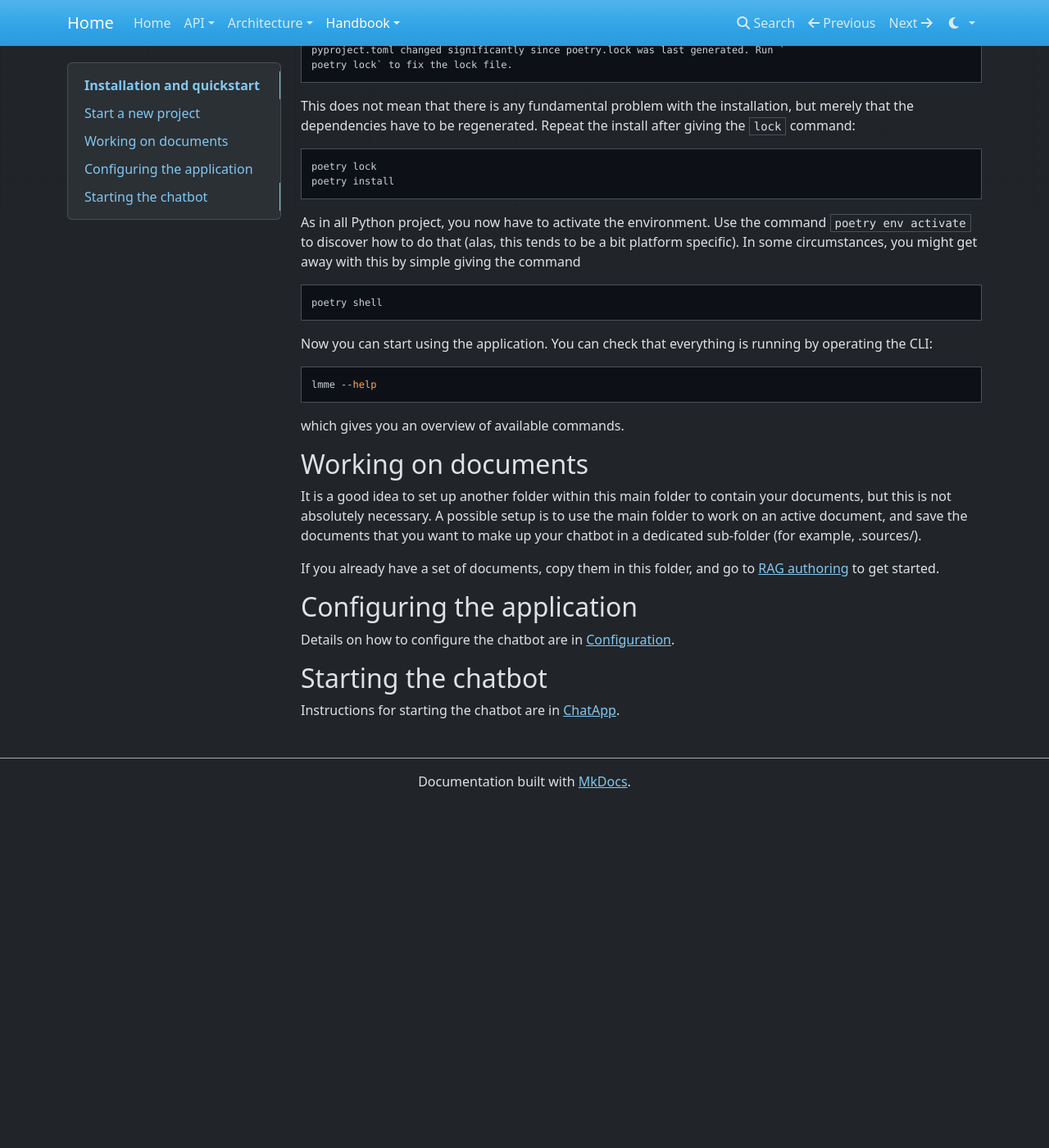
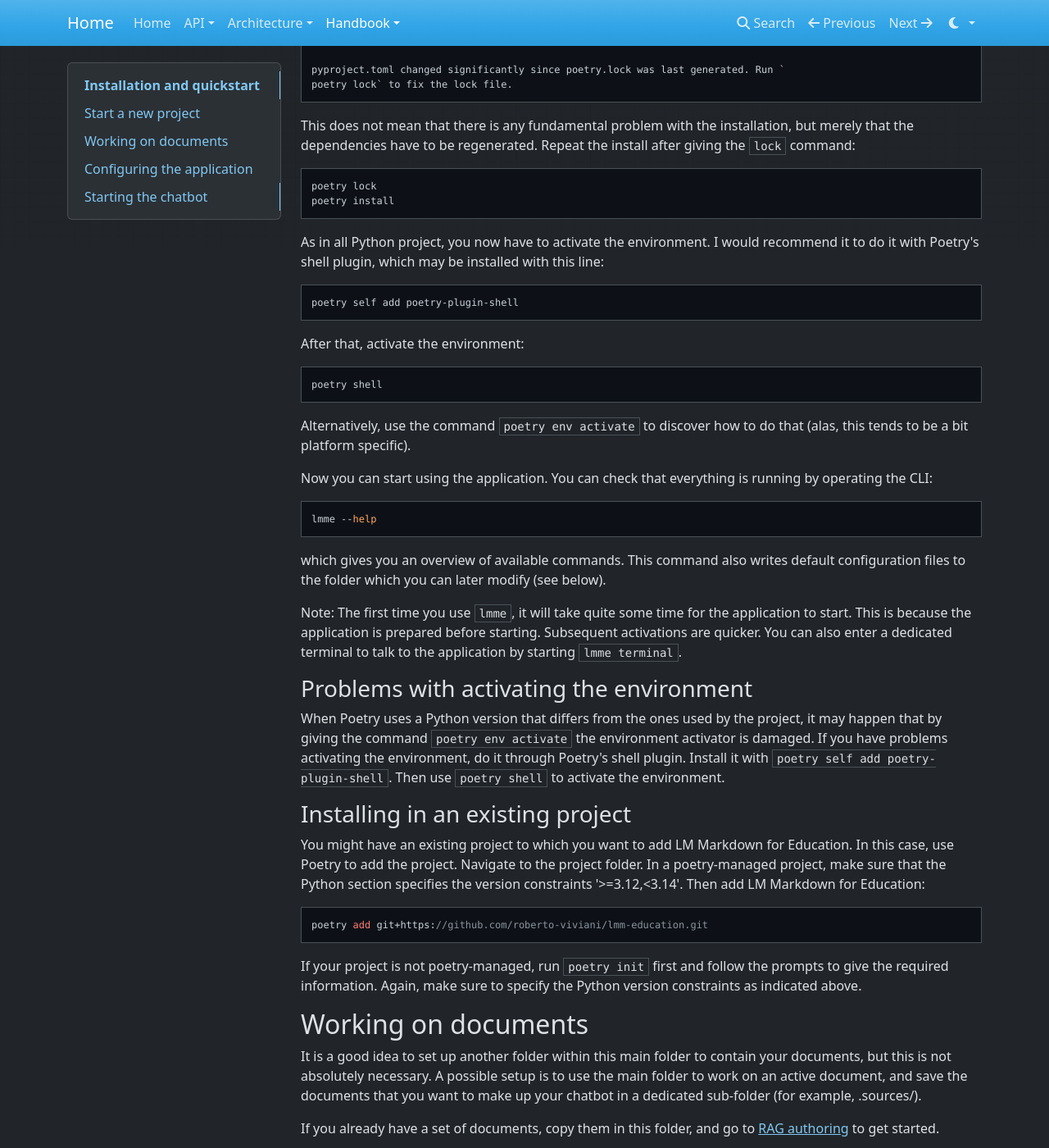
Before and after one commit to roberto-viviani/lmm-education, an MkDocs documentation site: the page built from docs/Handbook/Installation.md, in a window 1280 px wide and 1400 px high, scrolled down 996 px. Shown: the whole window at 82% size. Built offline with MkDocs 1.6.1, drawn with Linux system fonts in a browser that asks for light colours; nearby versions of some CDN libraries; before the commit the page ends 1977 px from its top, so only the background shows below that; some of the changed text lies outside the part shown.

Commit message:
Installation, clarification poetry install

````diff
--- a/docs/Handbook/Installation.md
+++ b/docs/Handbook/Installation.md
@@ -9,7 +9,7 @@ To start a new project, plan a new folder (for those who use git, they might wan
 The first step is to install the LM Markdown for Education software. You need the following software installed on your computer:
 
 - Python, at best in version 3.13, but not older than 3.12. LM Markdown for Education will not work on newer versions of Python such as 3.14.
-- poetry. See https://python-poetry.org/docs/#installing-with-the-official-installer for instructions.
+- poetry. See https://python-poetry.org/docs/#installing-with-the-official-installer for instructions. The following installation instructions were followed with poetry version 2.3.2.
 - git. See https://git-scm.com/install/.
 
 Navigate with your terminal in the folder that will contain the new folder, then clone the code from git:
@@ -53,11 +53,19 @@ poetry lock
 poetry install
 ```
 
-As in all Python project, you now have to activate the environment. Use the command `poetry env activate` to discover how to do that (alas, this tends to be a bit platform specific). In some circumstances, you might get away with this by simple giving the command
+As in all Python project, you now have to activate the environment. I would recommend it to do it with Poetry's shell plugin, which may be installed with this line:
+
+```bash
+poetry self add poetry-plugin-shell
+```
+
+After that, activate the environment:
 
 ```bash
 poetry shell
 ```
+
+Alternatively, use the command `poetry env activate` to discover how to do that (alas, this tends to be a bit platform specific).
 
 Now you can start using the application. You can check that everything is running by operating the CLI:
 
@@ -65,7 +73,24 @@ Now you can start using the application. You can check that everything is runnin
 lmme --help
 ```
 
-which gives you an overview of available commands.
+which gives you an overview of available commands. This command also writes default configuration files to the folder which you can later modify (see below).
+
+Note:
+    The first time you use `lmme`, it will take quite some time for the application to start. This is because the application is prepared before starting. Subsequent activations are quicker. You can also enter a dedicated terminal to talk to the application by starting `lmme terminal`.
+
+### Problems with activating the environment
+
+When Poetry uses a Python version that differs from the ones used by the project, it may happen that by giving the command `poetry env activate` the environment activator is damaged. If you have problems activating the environment, do it through Poetry's shell plugin. Install it with `poetry self add poetry-plugin-shell`. Then use `poetry shell` to activate the environment.
+
+### Installing in an existing project
+
+You might have an existing project to which you want to add LM Markdown for Education. In this case, use Poetry to add the project. Navigate to the project folder. In a poetry-managed project, make sure that the Python section specifies the version constraints '>=3.12,<3.14'. Then add LM Markdown for Education:
+
+```
+poetry add git+https://github.com/roberto-viviani/lmm-education.git
+```
+
+If your project is not poetry-managed, run `poetry init` first and follow the prompts to give the required information. Again, make sure to specify the Python version constraints as indicated above.
 
 ## Working on documents
 
````
